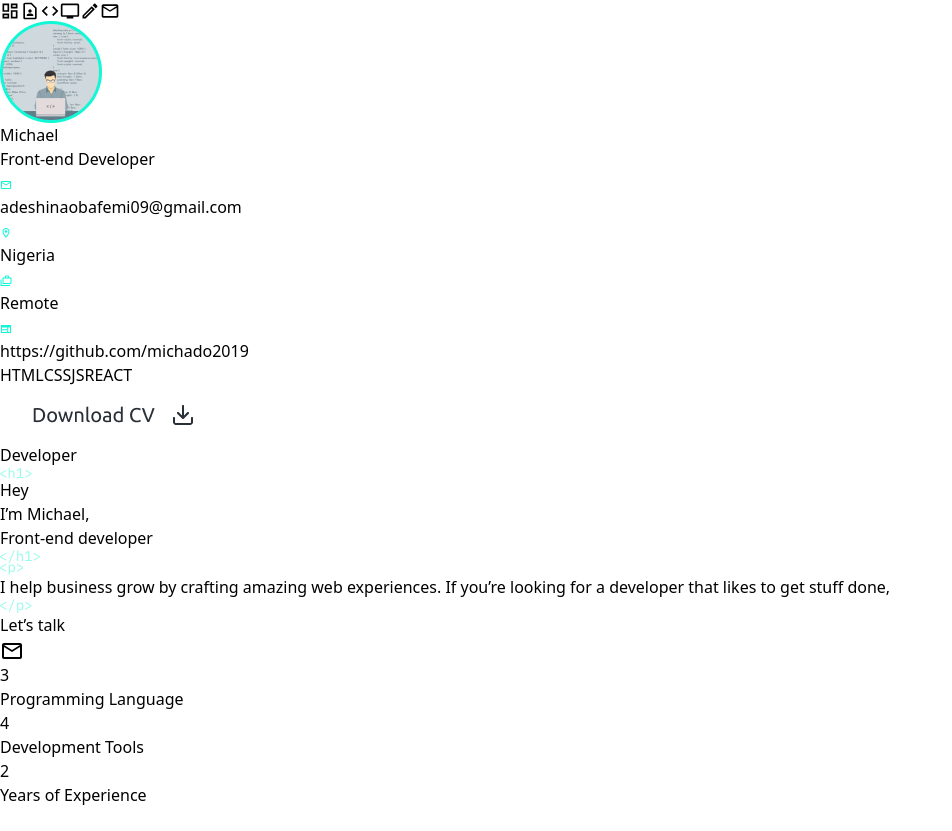
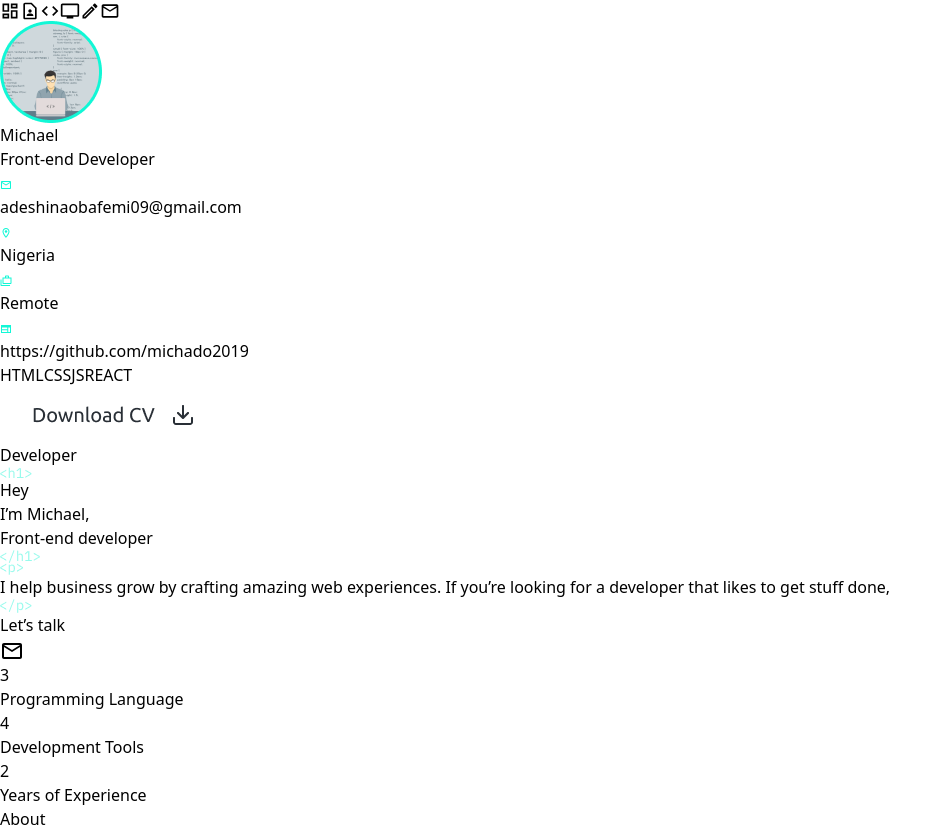
Before and after one commit to michado2019/portfolio, a React (Vite) app: page / in a window 1280 px wide. Shown: the part 130-961 px from the top of the page, without its empty margins (0-952 px from the left). Before the commit the page ends 937 px from the top, so only its background shows below. Built offline with nearby package versions, Linux system fonts and the light colour scheme.

Commit message:
feat: About.tsx created and rendered on homepage

```diff
--- a/src/components/pages/home/Home.tsx
+++ b/src/components/pages/home/Home.tsx
@@ -1,9 +1,11 @@
+import About from "./about/About"
 import Hero from "./hero/Hero"
 
 const Home = () => {
   return (
     <div className="mt-[80px]">
         <Hero />
+        <About />
     </div>
   )
 }
--- /dev/null
+++ b/src/components/pages/home/about/About.tsx
@@ -0,0 +1,8 @@
+
+const About = () => {
+  return (
+    <div>About</div>
+  )
+}
+
+export default About
```
